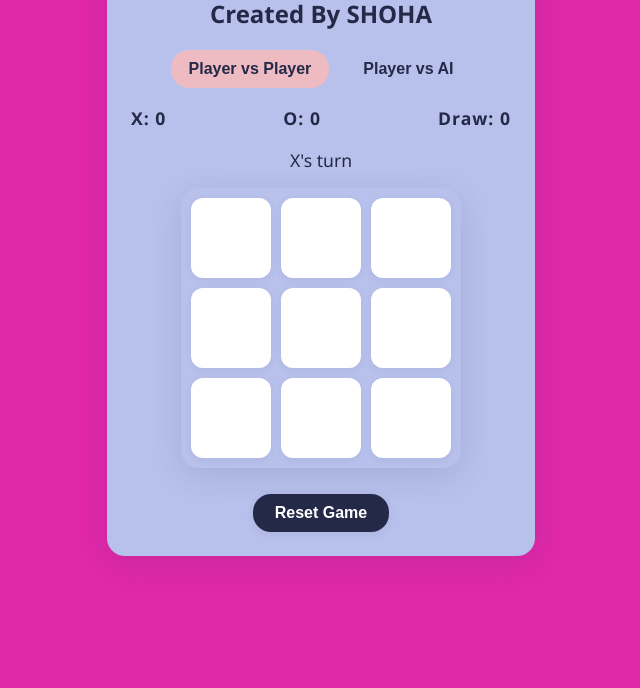
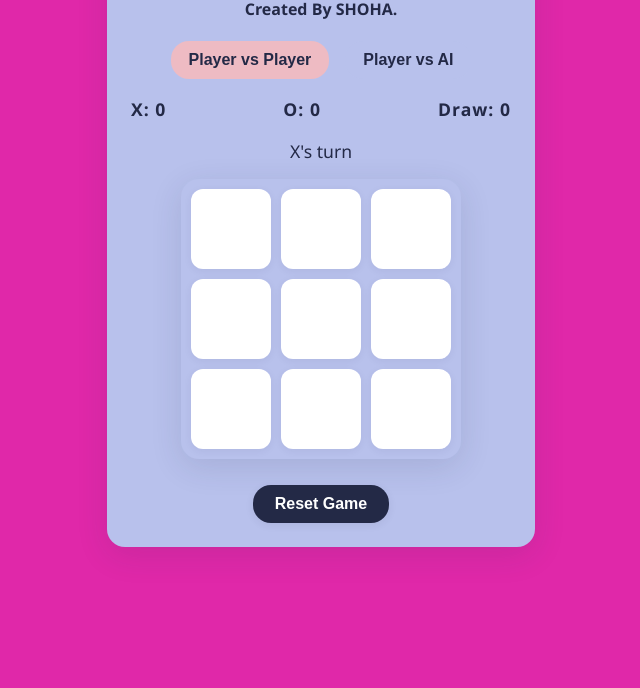
Before and after one commit to Rotonvai/Modern-Tic-Tac-Toe, a plain HTML site: page index.html in a window 1280 px wide. Shown: the part 112-800 px from the top of the page, without its empty margins (319-959 px from the left). Drawn offline with Linux system fonts and the light colour scheme.

Commit message:
Update index.html

```diff
--- a/index.html
+++ b/index.html
@@ -159,7 +159,7 @@
   <div class="container">
     <h1>
       Tic-Tac-Toe <br>
-      <h2>Created By SHOHA</h2>
+      <h4>Created By SHOHA.</h4>
     </h1>
 
     <div class="mode-select">
```
